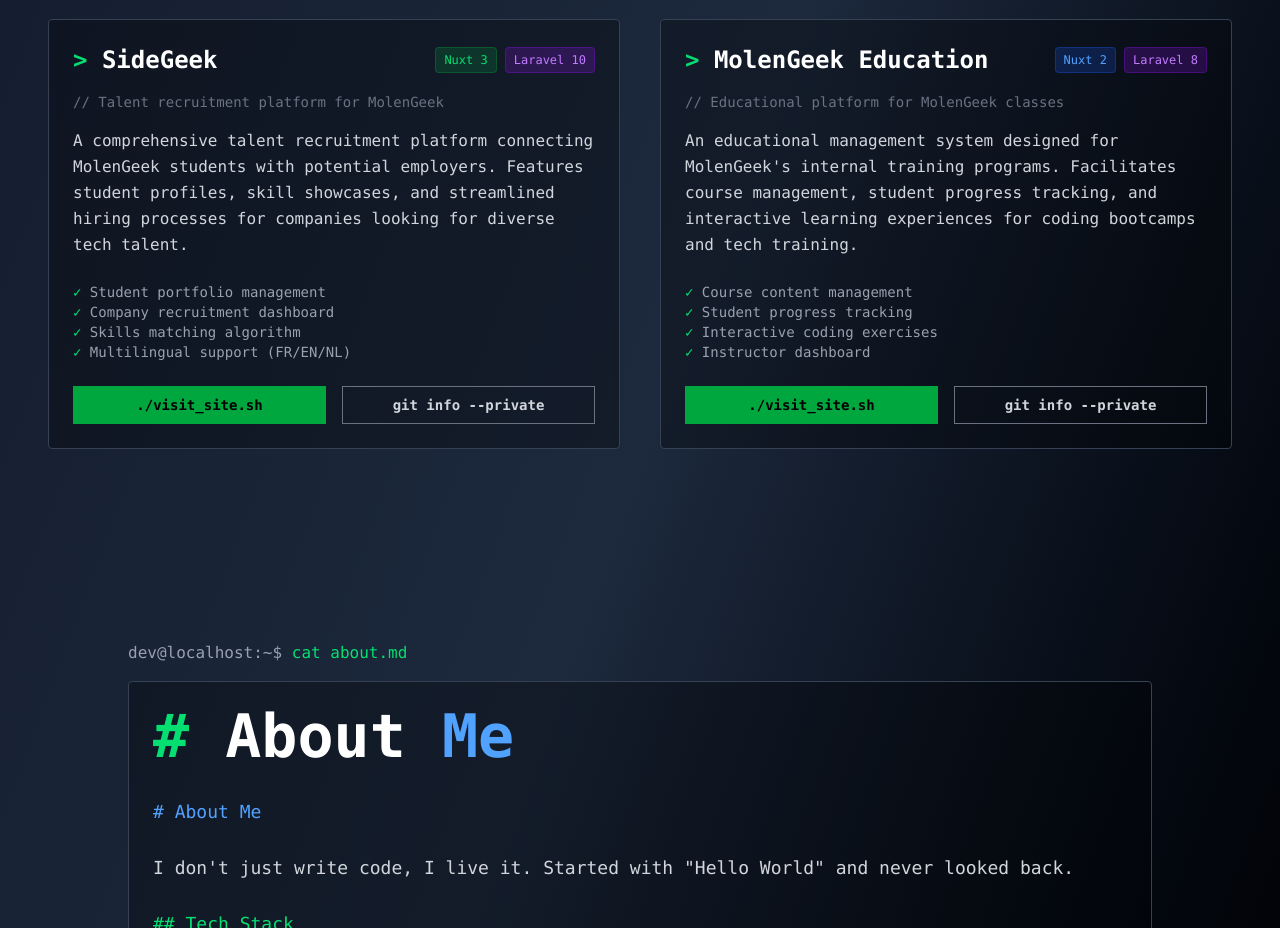
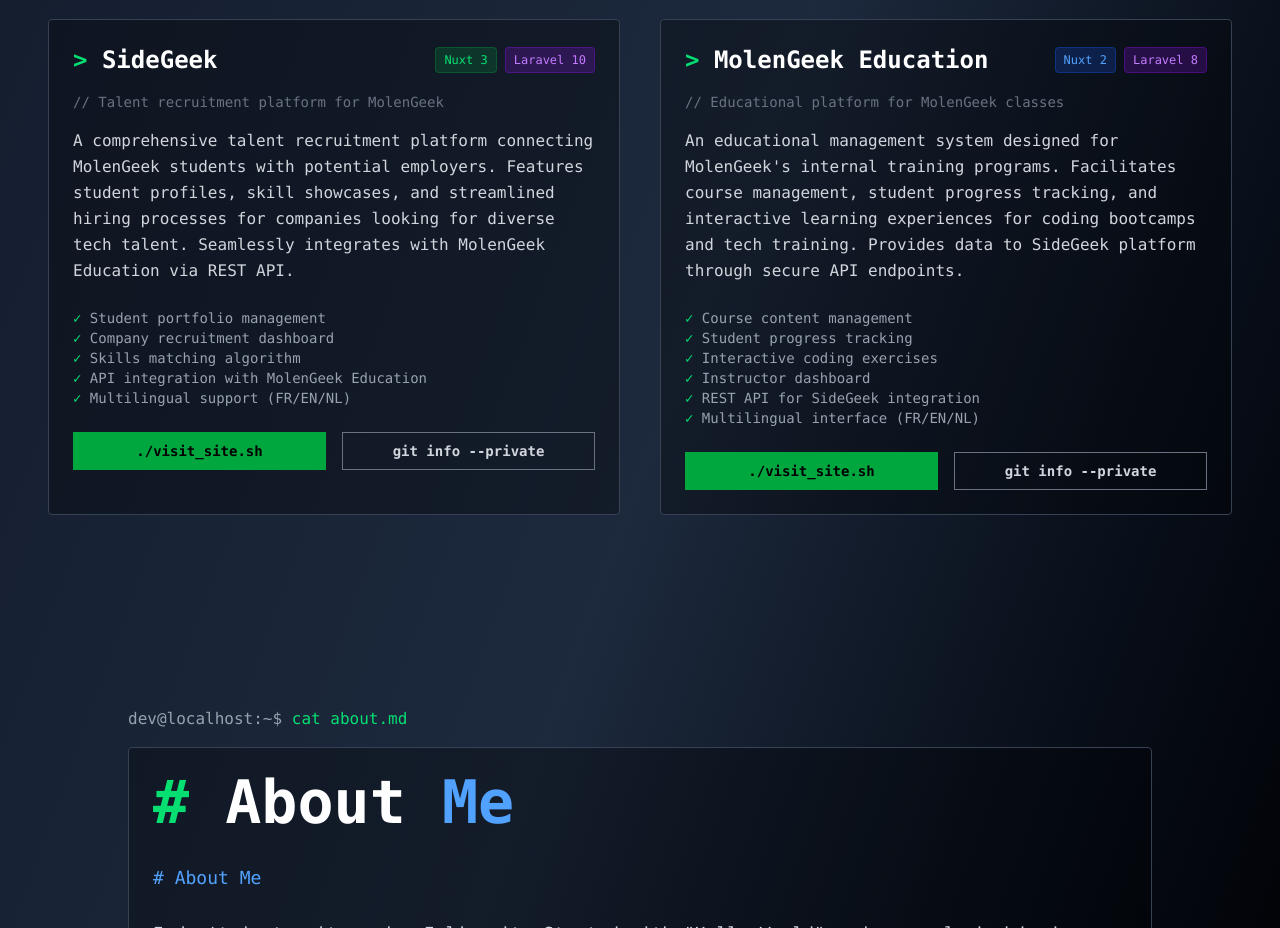
Before and after one commit to Sateshi/portfolio, a Vue app: page / in a window 1280 px wide. Shown: the part 1260-2188 px from the top of the page. Built offline with nearby package versions, Linux system fonts and the light colour scheme.

Commit message:
update projects

```diff
--- a/src/App.vue
+++ b/src/App.vue
@@ -209,12 +209,13 @@
                   // Talent recruitment platform for MolenGeek
                 </div>
                 <p class="text-sm sm:text-base text-gray-300 leading-relaxed mb-4 sm:mb-6 hover:text-gray-200 transition-colors duration-300">
-                  A comprehensive talent recruitment platform connecting MolenGeek students with potential employers. Features student profiles, skill showcases, and streamlined hiring processes for companies looking for diverse tech talent.
+                  A comprehensive talent recruitment platform connecting MolenGeek students with potential employers. Features student profiles, skill showcases, and streamlined hiring processes for companies looking for diverse tech talent. Seamlessly integrates with MolenGeek Education via REST API.
                 </p>
                 <div class="text-xs sm:text-sm text-gray-400 mb-4 sm:mb-6">
                   <span class="text-green-400">✓</span> Student portfolio management<br>
                   <span class="text-green-400">✓</span> Company recruitment dashboard<br>
                   <span class="text-green-400">✓</span> Skills matching algorithm<br>
+                  <span class="text-green-400">✓</span> API integration with MolenGeek Education<br>
                   <span class="text-green-400">✓</span> Multilingual support (FR/EN/NL)
                 </div>
               </div>
@@ -244,13 +245,15 @@
                   // Educational platform for MolenGeek classes
                 </div>
                 <p class="text-sm sm:text-base text-gray-300 leading-relaxed mb-4 sm:mb-6 hover:text-gray-200 transition-colors duration-300">
-                  An educational management system designed for MolenGeek's internal training programs. Facilitates course management, student progress tracking, and interactive learning experiences for coding bootcamps and tech training.
+                  An educational management system designed for MolenGeek's internal training programs. Facilitates course management, student progress tracking, and interactive learning experiences for coding bootcamps and tech training. Provides data to SideGeek platform through secure API endpoints.
                 </p>
                 <div class="text-xs sm:text-sm text-gray-400 mb-4 sm:mb-6">
                   <span class="text-green-400">✓</span> Course content management<br>
                   <span class="text-green-400">✓</span> Student progress tracking<br>
                   <span class="text-green-400">✓</span> Interactive coding exercises<br>
-                  <span class="text-green-400">✓</span> Instructor dashboard
+                  <span class="text-green-400">✓</span> Instructor dashboard<br>
+                  <span class="text-green-400">✓</span> REST API for SideGeek integration<br>
+                  <span class="text-green-400">✓</span> Multilingual interface (FR/EN/NL)
                 </div>
               </div>
               <div class="flex flex-col sm:flex-row gap-3 sm:gap-4">
```
